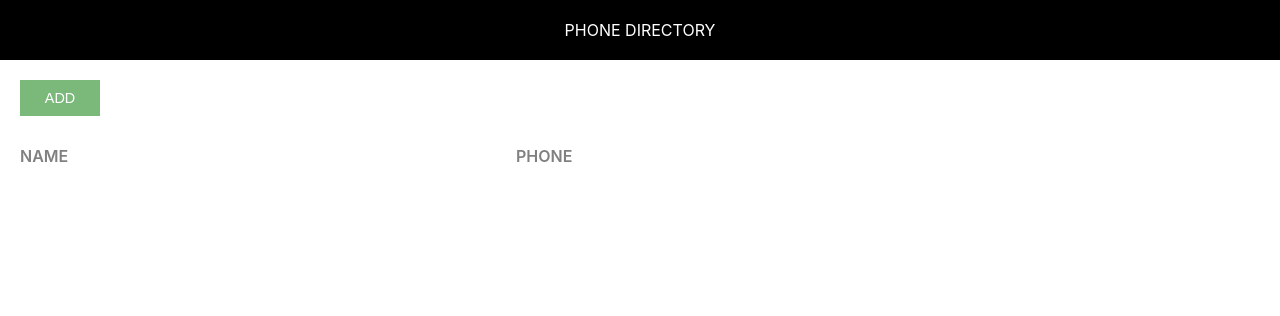
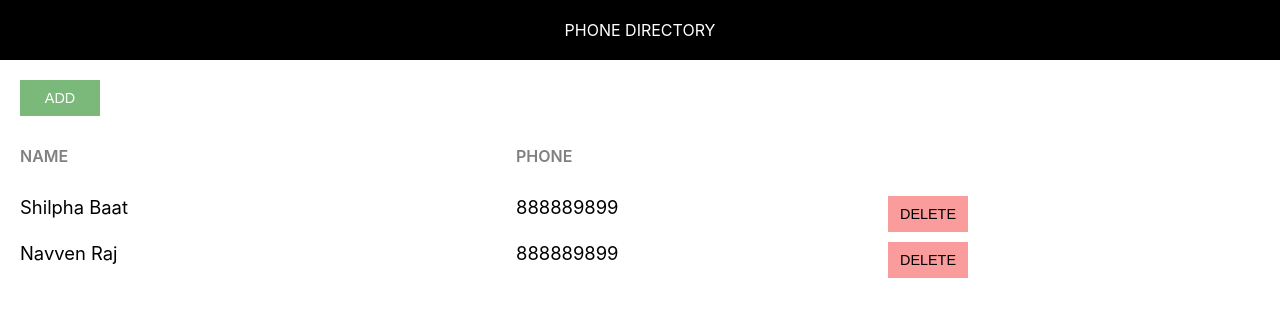
Before and after one commit to navvenraj/phone-directory, a React (Create React App) app: page / in a window 1280 px wide. Shown: the top 316 px of the page. Built offline with nearby package versions, Linux system fonts and the light colour scheme.

Commit message:
Renders subscribers dynamically and Adding Delete button

```diff
--- a/src/App.css
+++ b/src/App.css
@@ -42,3 +42,7 @@
     color: #808080;
     text-transform: uppercase;
 }
+.delete-btn {
+    background: #fa9c9c;
+    color: #000;
+}
--- a/src/App.js
+++ b/src/App.js
@@ -5,8 +5,26 @@
 import './App.css';
 
 function App() {
+
+  let subscribers = [
+    {
+      id:1,
+      name: "Shilpha Baat",
+      phone: "888889899"
+
+
+    },
+    {
+      id:2,
+      name: "Navven Raj",
+      phone: "888889899"
+
+    }
+  ]
+
   return (
-    <div>
+
+    <div className="component-container">
       <Header />
       <div className="component-body-container">
         <button className="custom-btn add-btn">Add</button>
@@ -15,6 +33,19 @@
           <span className="grid-item name-heading">Name</span>
           <span className="grid-item phone-heading">Phone</span>
         </div>
+
+        {
+          subscribers.map(sub =>{
+            return <div key={sub.id} className="grid-container">
+            <span className="grid-item">{sub.name}</span>
+            <span className="grid-item">{sub.phone}</span>
+            <span className="grid-item action-btn-container">
+              <button className="custom-btn delete-btn">Delete</button>
+            </span>
+          </div>
+          })
+        }
+
       </div>
     </div>
   );
```
Also changed, not shown: 1 other file (tests, documents, lock files or other folders).
